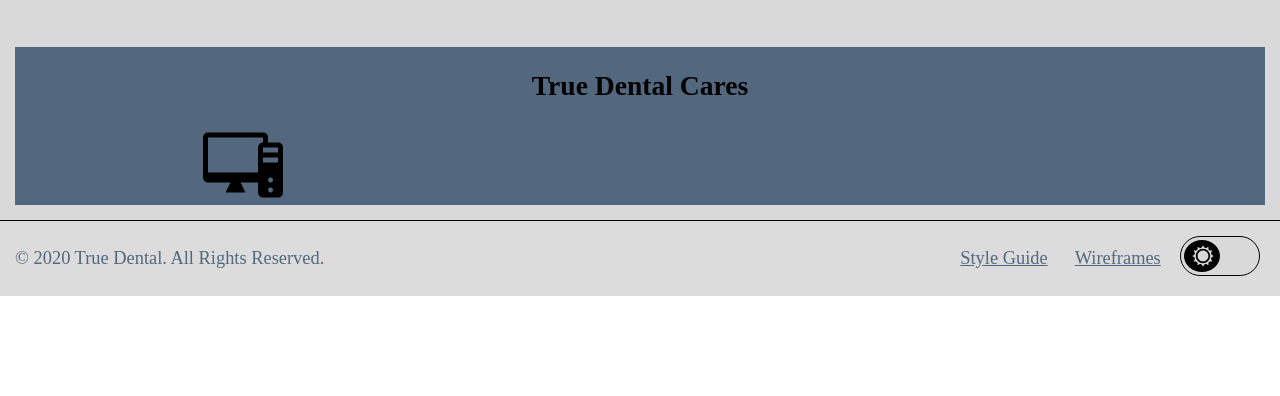
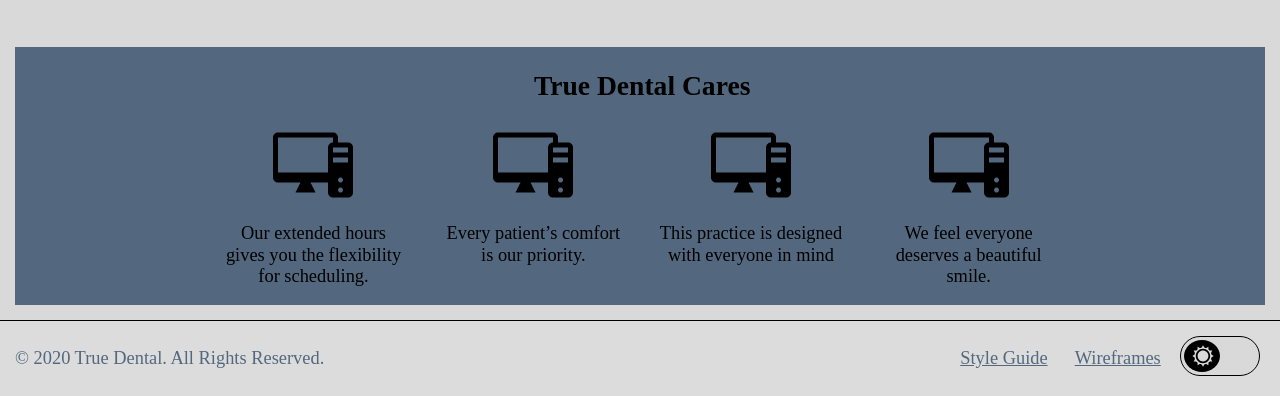
Before and after one commit to nbro2002/brown-wdd-130, a plain HTML site: page index.html in a window 1280 px wide. Shown: the part 538-934 px from the top of the page. Before the commit the page ends 834 px from the top, so only its background shows below. Drawn offline with Linux system fonts and the light colour scheme; files whose address does not match are found by name.

Commit message:
final changes to index file and css for home page submission

```diff
--- a/css/main.css
+++ b/css/main.css
@@ -153,15 +153,79 @@ div#company-info p {
 div#extra-info {
     background-color: #53687E;
     display: grid;
-    grid-template-columns: auto;
-    grid-template-rows: auto auto auto auto;
+    grid-template-columns: auto auto auto auto;
+    grid-template-rows: auto;
     margin-top: 50px;
     padding-left: 15%;
     padding-right: 15%;
 }
 
 div#extra-info h2 {
+    grid-column: 2/4;
+}
+
+div#extra-info img {
+    grid-column: 1;
+    grid-row: 2;
+    margin-left: auto;
+    margin-right: auto;
+}
+
+div#extra-info img:nth-child(2) {
+    grid-column: 2;
+    grid-row: 2;
+    margin-left: auto;
+    margin-right: auto;
+}
+
+div#extra-info img:nth-child(3) {
+    grid-column: 3;
+    grid-row: 2;
+    margin-left: auto;
+    margin-right: auto;
+}
+
+div#extra-info img:nth-child(4) {
+    grid-column: 4;
+    grid-row: 2;
+    margin-left: auto;
+    margin-right: auto;
+}
+
+div#extra-info h2 {
     text-align: center;
+}
+
+p.availability {
+    margin-left: 8%;
+    margin-right: 8%;
+    text-align: center;
+    grid-column: 1;
+    grid-row: 3;
+}
+
+p.affordable {
+    margin-left: 8%;
+    margin-right: 8%;
+    text-align: center;
+    grid-column: 4;
+    grid-row: 3;
+}
+
+p.assurance {
+    margin-left: 8%;
+    margin-right: 8%;
+    text-align: center;
+    grid-column: 2;
+    grid-row: 3;
+}
+
+p.acceptance {
+    margin-left: 8%;
+    margin-right: 8%;
+    text-align: center;
+    grid-column: 3;
+    grid-row: 3;
 }
 
 footer a {
--- a/index.html
+++ b/index.html
@@ -67,6 +67,13 @@
                 True Dental Cares
             </h2>
             <img src="C:\Users\noahk\Desktop\Web Fundamentals\git final project\brown-wdd-130\assets\home\588a6ad0d06f6719692a2d29.png" alt="computer icon" width="80px">
+            <img src="C:\Users\noahk\Desktop\Web Fundamentals\git final project\brown-wdd-130\assets\home\588a6ad0d06f6719692a2d29.png" alt="computer2" width="80px">
+            <img src="C:\Users\noahk\Desktop\Web Fundamentals\git final project\brown-wdd-130\assets\home\588a6ad0d06f6719692a2d29.png" alt="computer3" width="80px">
+            <img src="C:\Users\noahk\Desktop\Web Fundamentals\git final project\brown-wdd-130\assets\home\588a6ad0d06f6719692a2d29.png" alt="computer4" width="80px">
+            <p class="affordable">We feel everyone deserves a beautiful smile.</p>
+            <p class="availability">Our extended hours gives you the flexibility for scheduling.</p>
+            <p class="assurance">Every patient’s comfort is our priority.</p>
+            <p class="acceptance">This practice is designed with everyone in mind</p>
         </div>
     </main>
     <footer>
```
